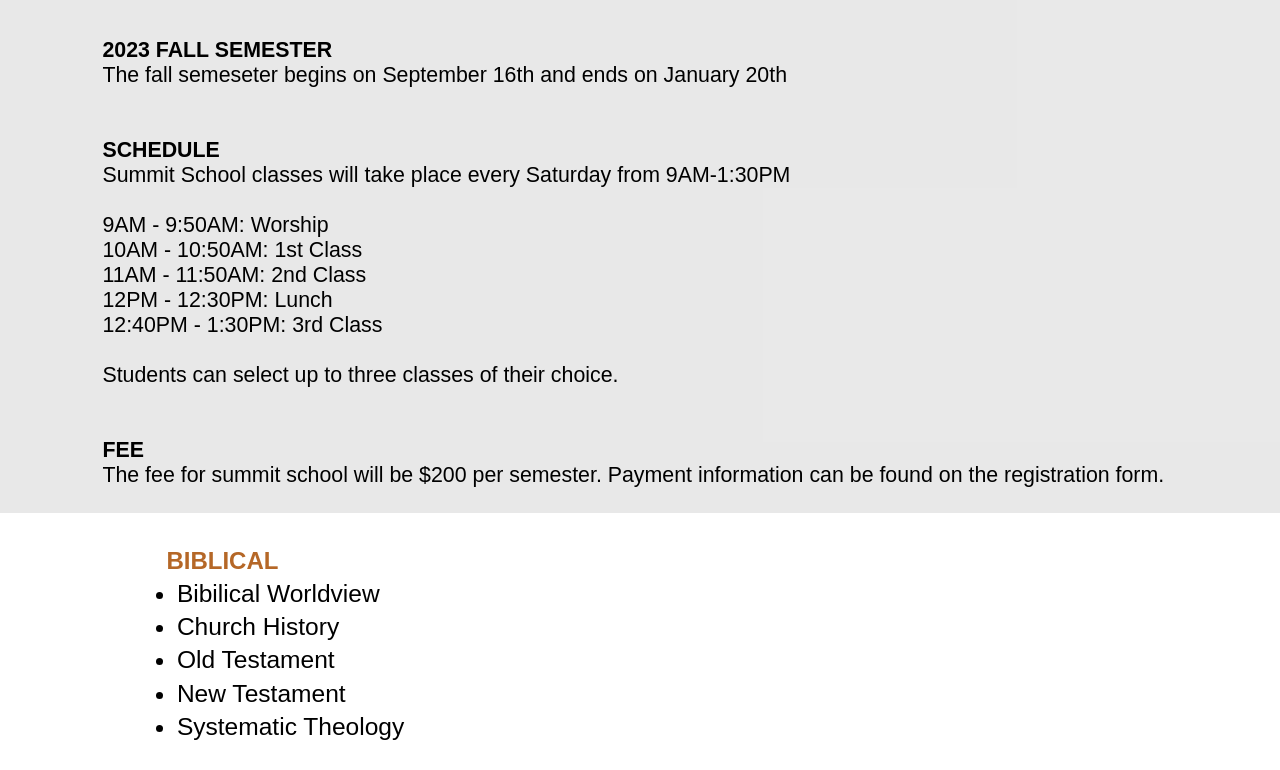
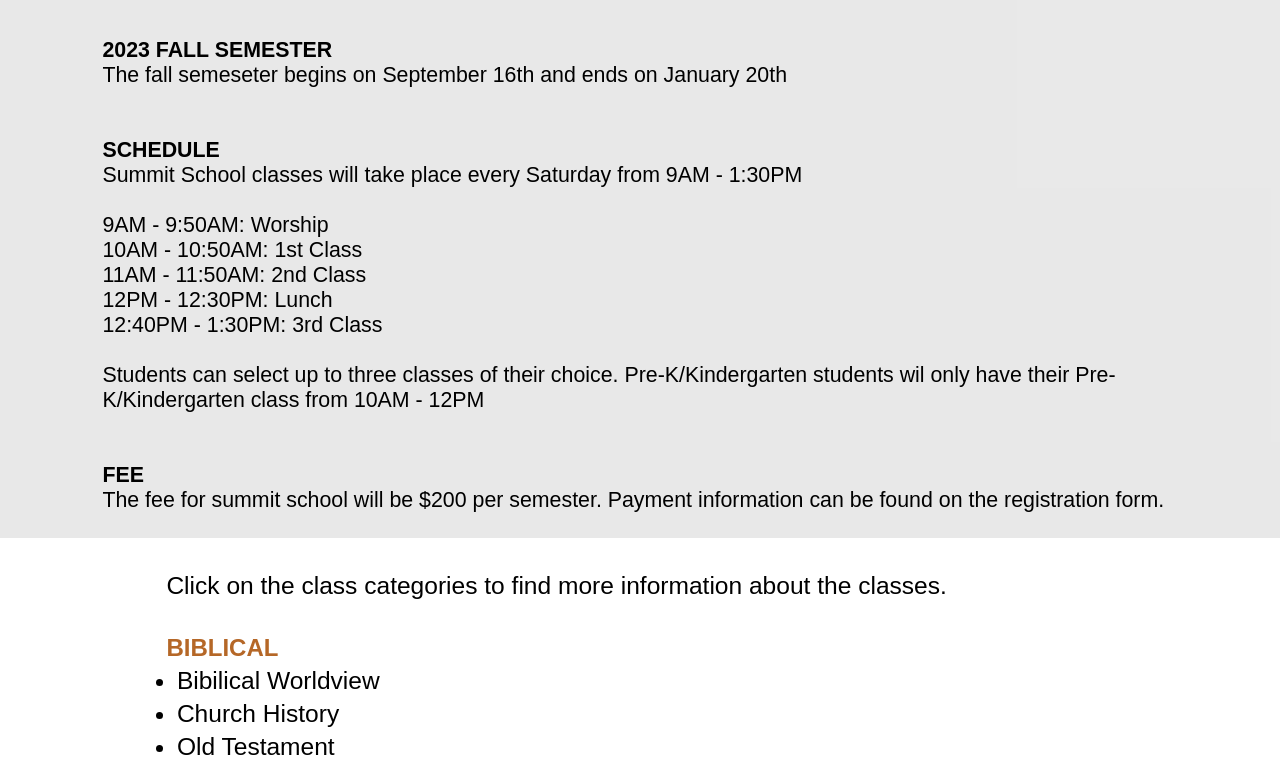
Before and after one commit to jmpark2001/SummitSchool, a React (Create React App) app: page /classInfo in a window 1280 px wide. Shown: the part 575-1345 px from the top of the page. Built offline with nearby package versions, Linux system fonts and the light colour scheme; no server answers; a web font is replaced by a local one.

Commit message:
Kindergarten class time change

```diff
--- a/src/pages/ClassInfo.js
+++ b/src/pages/ClassInfo.js
@@ -36,7 +36,7 @@ export default function ClassInfo() {
                 <p>The fall semeseter begins on September 16th and ends on January 20th</p>
                 <br/><br/>
                 <p><b>SCHEDULE</b></p>
-                <p>Summit School classes will take place every Saturday from 9AM-1:30PM</p>
+                <p>Summit School classes will take place every Saturday from 9AM - 1:30PM</p>
                 <br/>
                 <p>9AM - 9:50AM: Worship</p>
                 <p>10AM - 10:50AM: 1st Class</p>
@@ -44,7 +44,7 @@ export default function ClassInfo() {
                 <p>12PM - 12:30PM: Lunch</p>
                 <p>12:40PM - 1:30PM: 3rd Class</p>
                 <br/>
-                <p>Students can select up to three classes of their choice.</p>
+                <p>Students can select up to three classes of their choice. Pre-K/Kindergarten students wil only have their Pre-K/Kindergarten class  from 10AM - 12PM</p>
                 <br/><br/>
                 <p><b>FEE</b></p>
                 <p>The fee for summit school will be $200 per semester. Payment information can be found on the registration form.</p>
@@ -52,6 +52,7 @@ export default function ClassInfo() {
             </div>
             <div className="classInfoClassesDiv">
                 <div className="classInfoClasses glacial">
+                    <p style={{margin: "0", marginTop: "clamp(1.5rem, 1.2545rem + 1.0909vw, 3rem)"}}>Click on the class categories to find more information about the classes.</p>
                     <p className="classInfoDivTitle"><b><CustomLink to="/biblical" className="backToHome" style={{color: "#B56727"}}>BIBLICAL</CustomLink></b></p>
                     <ul className="classInfoClassesUl">
                         {classList.slice(0, 5).map((className, index) =>
--- a/src/pages/Kindergarten.js
+++ b/src/pages/Kindergarten.js
@@ -28,7 +28,7 @@ export default function Kindergarten() {
             </div>
             <div className="differentClasses">
                 <div className="otherInfoDiv">
-                    <p className="classesInfoTitle">This program is for children between the ages 3 to 5. They will be nurturing their developmental skills as well as basic reading, writing, math, and arts.</p>
+                    <p className="classesInfoTitle">This program is for children between the ages 3 to 5. They will be nurturing their developmental skills as well as basic reading, writing, math, and arts. Pre-K/Kindergarten students will only have one class from 10AM to 12PM.</p>
                 </div>
             </div>
         </div>
```
